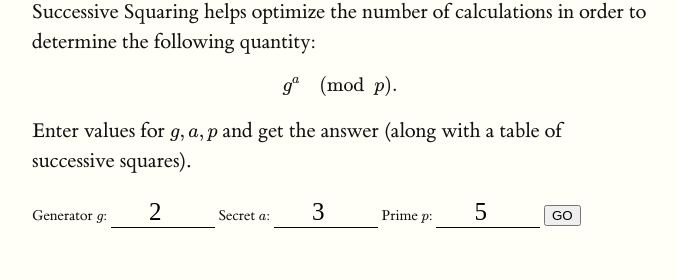
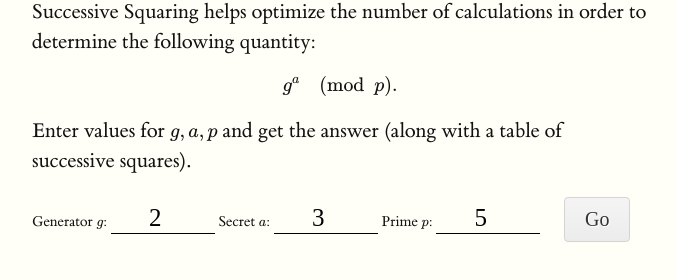
Before and after one commit to dsiah/dhke, a plain HTML site: page fsquares.html in a window 1280 px wide. Shown: the part 134-414 px from the top of the page, without its empty margins (128-805 px from the left). Drawn offline with nearby package versions, Linux system fonts and the light colour scheme; some packages are replaced by stand-ins of ours.

Commit message:
scrappy lil changes

```diff
--- a/fsquares.html
+++ b/fsquares.html
@@ -6,6 +6,78 @@
     <meta name="viewport" content="width=1000">
     <link rel="stylesheet" href="tufte.css"/>
     <style media="screen">
+
+    .button {
+        position: relative;
+        overflow: visible;
+        display: inline-block;
+        padding: 0.5em 1em;
+        margin-left: 20px !important;
+        font-size: 20px !important;
+        font-family: et-bembo !important;
+        border: 1px solid #d4d4d4;
+        margin: 0;
+        text-decoration: none;
+        text-shadow: 1px 1px 0 #fff;
+        font: 11px/normal sans-serif;
+        color: #333;
+        white-space: nowrap;
+        cursor: pointer;
+        outline: none;
+        background-color: #ececec;
+        background-image: -webkit-gradient(linear, 0 0, 0 100%, from(#f4f4f4), to(#ececec));
+        background-image: -webkit-linear-gradient(#f4f4f4, #ececec);
+        background-image: -moz-linear-gradient(#f4f4f4, #ececec);
+        background-image: -o-linear-gradient(#f4f4f4, #ececec);
+        background-image: -ms-linear-gradient(#f4f4f4, #ececec);
+        background-image: linear-gradient(#f4f4f4, #ececec);
+        -moz-background-clip: padding;
+        background-clip: padding; /**/
+        /* commented out due to Opera 11.10 bug */
+        -webkit-border-radius: 0.2em;
+        -moz-border-radius: 0.2em;
+        border-radius: 0.2em; /* IE hacks */
+        zoom: 1;
+        *display: inline;
+    }
+
+    .button:hover {
+        border-color: #3072b3;
+        border-bottom-color: #2a65a0;
+        text-decoration: none;
+        text-shadow: -1px -1px 0 rgba(0,0,0,0.3);
+        color: #fff;
+        background-color: #3C8DDE;
+        background-image: -webkit-gradient(linear, 0 0, 0 100%, from(#599bdc), to(#3072b3));
+        background-image: -webkit-linear-gradient(#599bdc, #3072b3);
+        background-image: -moz-linear-gradient(#599bdc, #3072b3);
+        background-image: -o-linear-gradient(#599bdc, #3072b3);
+        background-image: -ms-linear-gradient(#599bdc, #3072b3);
+        background-image: linear-gradient(#599bdc, #3072b3);
+    }
+
+    .button:active,
+    .button.active {
+        text-shadow: -1px -1px 0 rgba(0,0,0,0.3);
+        color: #fff;
+        border-color: #2a65a0;
+        border-bottom-color: #3884CF;
+        background-color: #3072b3;
+        background-image: -webkit-gradient(linear, 0 0, 0 100%, from(#3072b3), to(#599bdc));
+        background-image: -webkit-linear-gradient(#3072b3, #599bdc);
+        background-image: -moz-linear-gradient(#3072b3, #599bdc);
+        background-image: -o-linear-gradient(#3072b3, #599bdc);
+        background-image: -ms-linear-gradient(#3072b3, #599bdc);
+        background-image: linear-gradient(#3072b3, #599bdc);
+    }
+
+    /* overrides extra padding on button elements in Firefox  */
+
+    .button::-moz-focus-inner {
+        padding: 0;
+        border: 0;
+    }
+
     input {
       font-family: et-bembo;
       border: 0;
@@ -19,6 +91,11 @@
 
     .inp input {
       max-width: 100px;
+    }
+
+    .inp2 {
+      display: flex;
+      justify-content: center;
     }
     </style>
 
@@ -108,8 +185,9 @@
       <span>Generator $g$: <input type="number" class="ginput" name="g" value="2"></span>
       <span>Secret $a$: <input class="sinput" type="number" name="a" value="3"></span>
       <span>Prime $p$: <input class="pinput" type="number" name="p" value="5"></span>
-      <button type="button" onclick="gensolution()">GO</button>
+      <button href="#" width="75px" class="button big primary" onclick="gensolution()">Go</button>
     </div>
+
     <div class="outp" >
       <p id="Formula"></p>
     </div>
```
Also changed, not shown: index.html (+1 -2 lines).
